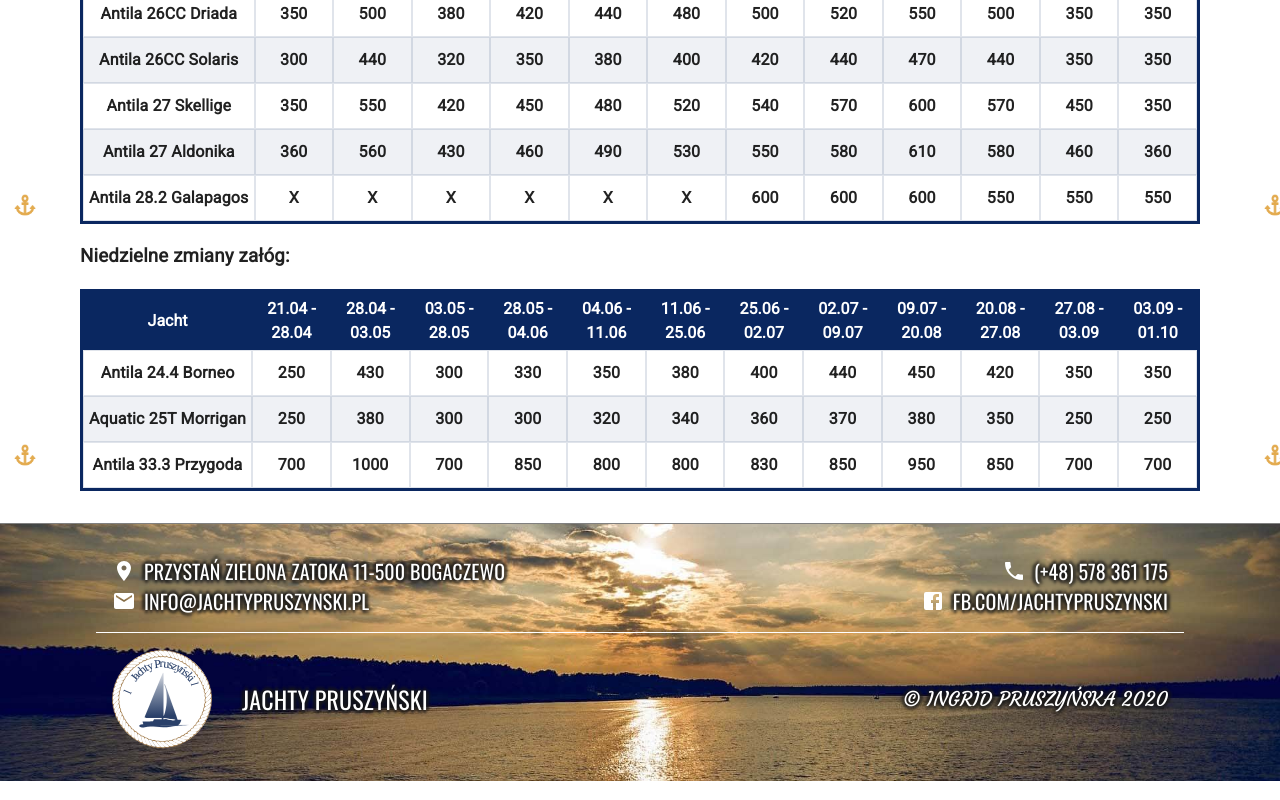
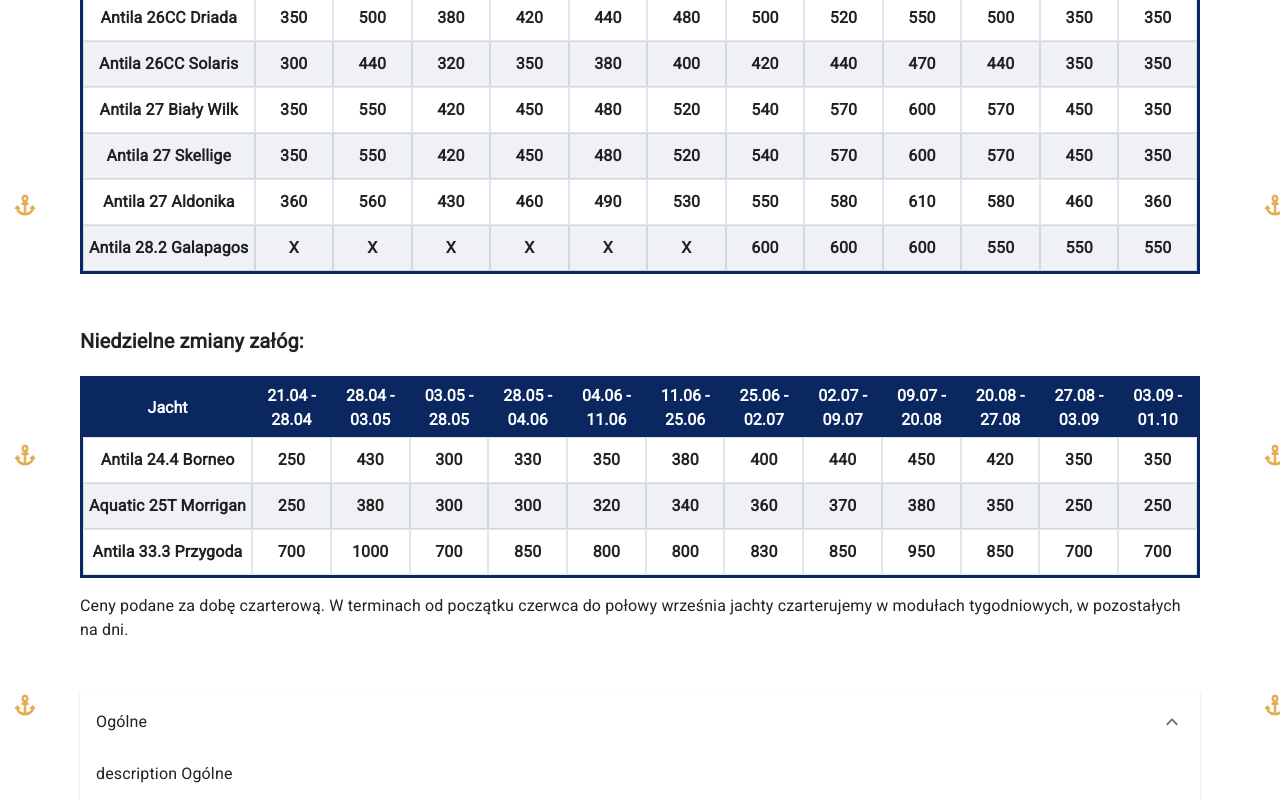
Before and after one commit to Ilshae/jachty-2, a React (Vite) app: page /cennik in a window 1280 px wide. Shown: the part 320-1120 px from the top of the page. Built offline with nearby package versions, Linux system fonts and the light colour scheme.

Commit message:
fix price list scrolling, add some kind of charter info

```diff
--- a/src/App.tsx
+++ b/src/App.tsx
@@ -52,6 +52,7 @@
             0 0,
             150px 150px;
     animation: fadein 0.2s;
+    overflow-x: hidden;
 
     @media ${device.tablet} {
       background-size: 300px 300px;
--- /dev/null
+++ b/src/common/CharterInfo.tsx
@@ -0,0 +1,39 @@
+import {
+  Accordion as MUIAccordion,
+  AccordionDetails,
+  AccordionSummary,
+} from "@mui/material"
+import ExpandMoreIcon from "@mui/icons-material/ExpandMore"
+import { FC } from "react"
+
+const CharterInfo = () => (
+  <>
+    <Accordion name={"Ogólne"} />
+    <Accordion name={"Rabaty"} />
+    <Accordion name={"Przebieg rezerwacji"} />
+    <Accordion name={"Dodatkowe opłaty"} />
+  </>
+)
+
+const Accordion: FC<{ name: string }> = ({ name }) => (
+  <MUIAccordion defaultExpanded={true}>
+    <AccordionHeader name={name} />
+    <AccordionBody name={name} />
+  </MUIAccordion>
+)
+
+const AccordionHeader: FC<{ name: string }> = ({ name }) => (
+  <AccordionSummary
+    expandIcon={<ExpandMoreIcon />}
+    aria-controls="panel1"
+    id={name}
+  >
+    {name}
+  </AccordionSummary>
+)
+
+const AccordionBody: FC<{ name: string }> = ({ name }) => (
+  <AccordionDetails>description {name}</AccordionDetails>
+)
+
+export default CharterInfo
--- a/src/data/yachts.ts
+++ b/src/data/yachts.ts
@@ -1429,7 +1429,7 @@
 
 export const saturdayYachts: Yacht[] = yachts.filter(
   (y) =>
-    y.id === "Antila 267 Biały Wilk" ||
+    y.id === "Antila 27 Biały Wilk" ||
     y.id === "Antila 27 Skellige" ||
     y.id === "Twister 800N Harpia" ||
     y.id === "Antila 26CC Solaris" ||
--- a/src/pages/priceList/PriceList.tsx
+++ b/src/pages/priceList/PriceList.tsx
@@ -1,119 +1,53 @@
 import { CommonContainer } from "../../common/styles.ts"
 import styled from "styled-components"
-import {
-  saturdayDates,
-  saturdayYachts,
-  sundayDates,
-  sundayYachts,
-  Yacht,
-} from "../../data/yachts.ts"
-import { FC } from "react"
-import { Link as RRDLink } from "react-router-dom"
+import { PriceListTable } from "./PriceListTable.tsx"
+import { WeekendDay } from "./enums.ts"
+import CharterInfo from "../../common/CharterInfo.tsx"
 
 const PriceList = () => {
   return (
     <Container>
+      <VerticalScroll>
+        <Section>
+          <h3>Sobotnie zmiany załóg:</h3>
+          <PriceListTable weekendDay={WeekendDay.SATURDAY} />
+        </Section>
+        <Section>
+          <h3>Niedzielne zmiany załóg:</h3>
+          <PriceListTable weekendDay={WeekendDay.SUNDAY} />
+        </Section>
+      </VerticalScroll>
       <Section>
-        <h3>Sobotnie zmiany załóg:</h3>
-        <PriceListTable weekendDay={WeekendDay.SATURDAY} />
+        <p>
+          Ceny podane za dobę czarterową. W terminach od początku czerwca do
+          połowy września jachty czarterujemy w modułach tygodniowych, w
+          pozostałych na dni.
+        </p>
       </Section>
       <Section>
-        <h3>Niedzielne zmiany załóg:</h3>
-        <PriceListTable weekendDay={WeekendDay.SUNDAY} />
+        <CharterInfo />
       </Section>
     </Container>
   )
 }
 
-const PriceListTable: FC<{ weekendDay: WeekendDay }> = ({ weekendDay }) => {
-  const tHead =
-    weekendDay === WeekendDay.SATURDAY
-      ? saturdayDates.map((date) => <th key={date}>{date}</th>)
-      : sundayDates.map((date) => <th key={date}>{date}</th>)
-
-  const yachts =
-    weekendDay === WeekendDay.SATURDAY
-      ? saturdayYachts.map((yacht) => <Row yacht={yacht} />)
-      : sundayYachts.map((yacht) => <Row yacht={yacht} />)
-
-  return (
-    <Table>
-      <thead>
-        <tr>
-          <th>Jacht</th>
-          {tHead}
-        </tr>
-      </thead>
-      <tbody>{yachts}</tbody>
-    </Table>
-  )
-}
-
-const Row: FC<{ yacht: Yacht }> = ({ yacht }) => (
-  <tr key={yacht.id}>
-    <td key={yacht.id}>
-      <Link key={yacht.id} to={`/${yacht.url}`}>
-        {yacht.id}
-      </Link>
-    </td>
-    {Object.values(yacht.priceList).map((price) => (
-      <td>{price}</td>
-    ))}
-  </tr>
-)
-
 const Container = styled(CommonContainer)`
   background-color: ${({ theme }) => theme.color.light};
   padding: 32px 0;
+`
+
+const VerticalScroll = styled.div`
   overflow-x: auto;
 `
 
-const Section = styled.section``
-
-const Table = styled.table`
-  border: 3px solid ${({ theme }) => theme.color.primary};
-  font-weight: bold;
-  border-spacing: 0;
-
-  th {
-    letter-spacing: 0;
-    background-color: ${({ theme }) => theme.color.primary};
-    color: ${({ theme }) => theme.color.light};
-    padding: 5px 10px;
+const Section = styled.section`
+  &:nth-of-type(1) {
+    padding-bottom: 32px;
   }
 
-  th:first-of-type {
-    text-align: center;
-  }
-
-  td {
-    padding: 10px 5px;
-    text-align: center;
-    border: 1px solid ${({ theme }) => theme.color.primary20};
-    white-space: nowrap;
-  }
-
-  tr:nth-child(even) {
-    background-color: ${({ theme }) => theme.color.primary10};
-  }
-
-  tr:hover {
-    background-color: ${({ theme }) => theme.color.secondary60};
+  h3 {
+    font-size: ${({ theme }) => theme.fontSize.subTitle};
   }
 `
 
-const Link = styled(RRDLink)`
-  text-decoration: none;
-  color: inherit;
-
-  &:hover {
-    text-decoration: underline;
-  }
-`
-
-enum WeekendDay {
-  SATURDAY = "SATURDAY",
-  SUNDAY = "SUNDAY",
-}
-
 export default PriceList
--- /dev/null
+++ b/src/pages/priceList/PriceListTable.tsx
@@ -0,0 +1,90 @@
+import { FC } from "react"
+import { Link as RRDLink } from "react-router-dom"
+import {
+  saturdayDates,
+  saturdayYachts,
+  sundayDates,
+  sundayYachts,
+  Yacht,
+} from "../../data/yachts.ts"
+import styled from "styled-components"
+import { WeekendDay } from "./enums.ts"
+
+export const PriceListTable: FC<{ weekendDay: WeekendDay }> = ({
+  weekendDay,
+}) => {
+  const tHead =
+    weekendDay === WeekendDay.SATURDAY
+      ? saturdayDates.map((date) => <th key={date}>{date}</th>)
+      : sundayDates.map((date) => <th key={date}>{date}</th>)
+
+  const yachts =
+    weekendDay === WeekendDay.SATURDAY
+      ? saturdayYachts.map((yacht) => <Row yacht={yacht} />)
+      : sundayYachts.map((yacht) => <Row yacht={yacht} />)
+
+  return (
+    <Table>
+      <thead>
+        <tr>
+          <th>Jacht</th>
+          {tHead}
+        </tr>
+      </thead>
+      <tbody>{yachts}</tbody>
+    </Table>
+  )
+}
+const Table = styled.table`
+  border: 3px solid ${({ theme }) => theme.color.primary};
+  font-weight: bold;
+  border-spacing: 0;
+
+  th {
+    letter-spacing: 0;
+    background-color: ${({ theme }) => theme.color.primary};
+    color: ${({ theme }) => theme.color.light};
+    padding: 5px 10px;
+  }
+
+  th:first-of-type {
+    text-align: center;
+  }
+
+  td {
+    padding: 10px 5px;
+    text-align: center;
+    border: 1px solid ${({ theme }) => theme.color.primary20};
+    white-space: nowrap;
+  }
+
+  tr:nth-child(even) {
+    background-color: ${({ theme }) => theme.color.primary10};
+  }
+
+  tr:hover {
+    background-color: ${({ theme }) => theme.color.secondary60};
+  }
+`
+
+const Row: FC<{ yacht: Yacht }> = ({ yacht }) => (
+  <tr key={yacht.id}>
+    <td key={yacht.id}>
+      <Link key={yacht.id} to={`/${yacht.url}`}>
+        {yacht.id}
+      </Link>
+    </td>
+    {Object.values(yacht.priceList).map((price) => (
+      <td>{price}</td>
+    ))}
+  </tr>
+)
+
+const Link = styled(RRDLink)`
+  text-decoration: none;
+  color: inherit;
+
+  &:hover {
+    text-decoration: underline;
+  }
+`
--- /dev/null
+++ b/src/pages/priceList/enums.ts
@@ -0,0 +1,4 @@
+export enum WeekendDay {
+  SATURDAY = "SATURDAY",
+  SUNDAY = "SUNDAY",
+}
```
Also changed, not shown: 1 other file (tests, documents, lock files or other folders).
